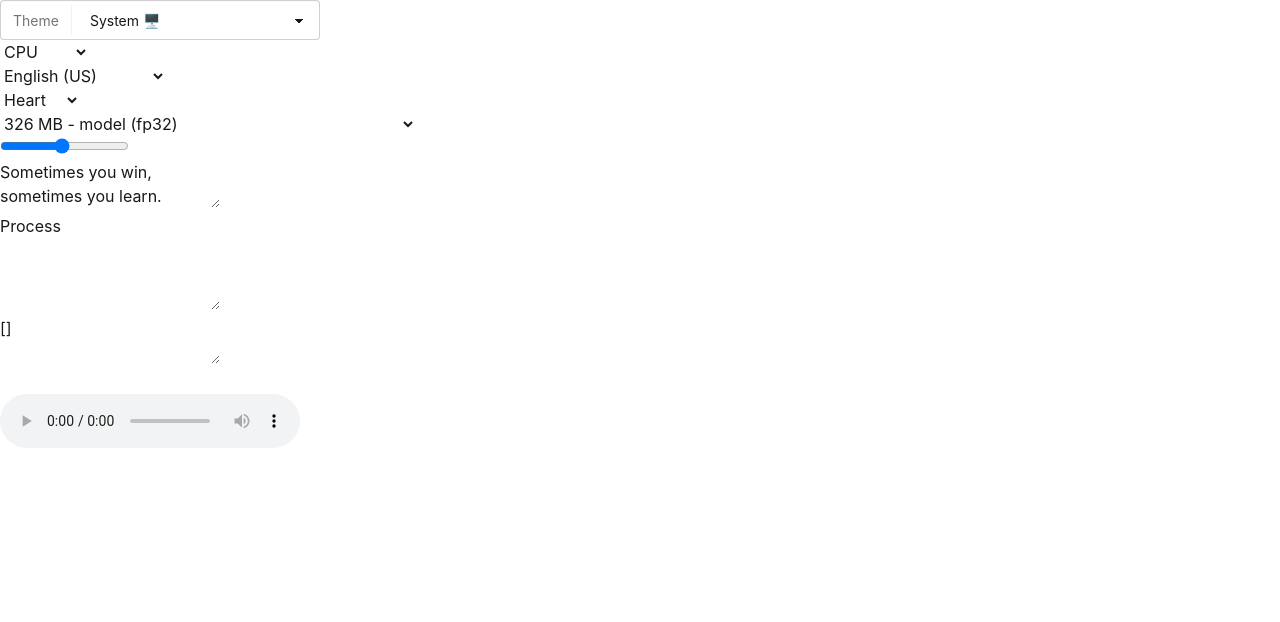
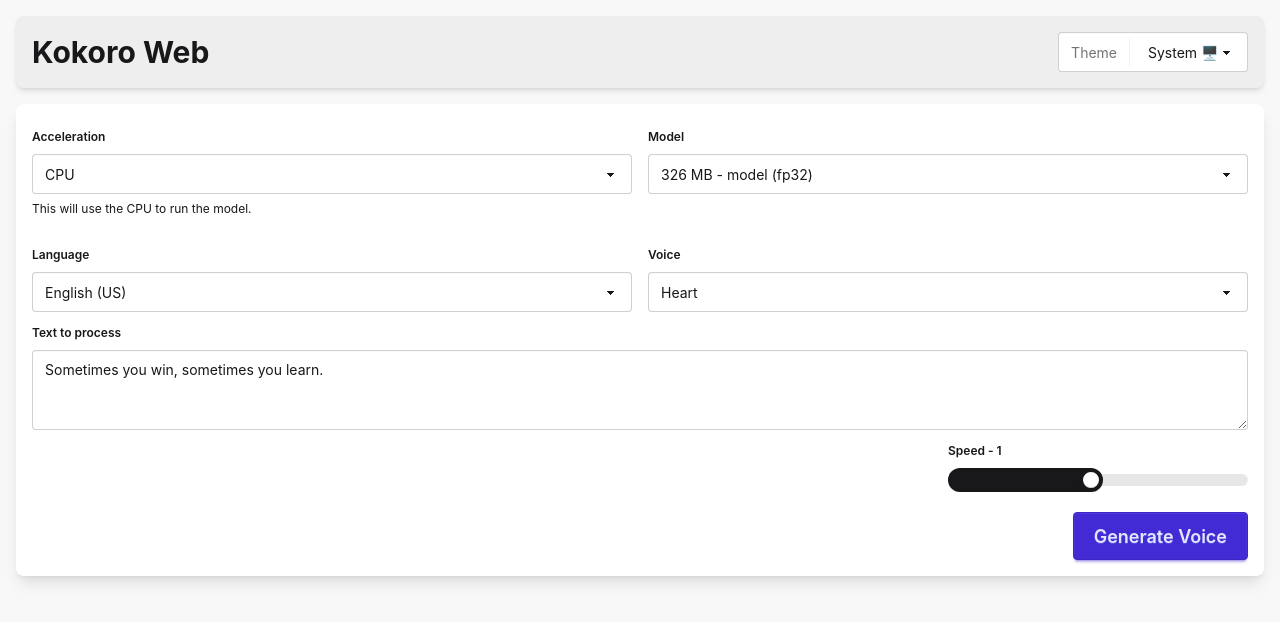
Before and after one commit to DreamKeeper41012/kokoro-web, a SvelteKit app: page / in a window 1280 px wide. Shown: the top 622 px of the page. Built offline with nearby package versions, Linux system fonts and the light colour scheme; what onnxruntime-web would draw is missing.

Commit message:
Refactor layout and enhance page controls with custom components for improved UI

```diff
--- a/src/routes/+layout.svelte
+++ b/src/routes/+layout.svelte
@@ -4,10 +4,24 @@
   import ThemeSelect from "$lib/client/components/themeSelect.svelte";
 </script>
 
-<header>
-  <nav>
-    <ThemeSelect />
-  </nav>
-</header>
+<div
+  class="bg-base-200 h-screen w-screen overflow-x-hidden overflow-y-auto md:px-4"
+>
+  <header
+    class="
+      bg-base-300 md:rounded-box sticky z-50 mx-auto flex w-full items-center
+      justify-between p-4 shadow-md md:top-4 md:max-w-7xl md:px-4 md:pt-4
+    "
+  >
+    <h1 class="text-xl font-bold md:text-3xl">Kokoro Web</h1>
+    <nav>
+      <ThemeSelect />
+    </nav>
+  </header>
 
-{@render children()}
+  <main
+    class=" bg-base-100 md:rounded-box mx-auto w-full p-4 shadow-lg md:mt-8 md:max-w-7xl"
+  >
+    {@render children()}
+  </main>
+</div>
--- a/src/routes/+page.svelte
+++ b/src/routes/+page.svelte
@@ -13,6 +13,9 @@
     voices,
     voicesMap,
   } from "$lib/shared/resources";
+  import SelectControl from "$lib/client/components/selectControl.svelte";
+  import TextareaControl from "$lib/client/components/textareaControl.svelte";
+  import RangeControl from "$lib/client/components/rangeControl.svelte";
 
   let text = $state("Sometimes you win, sometimes you learn.");
   let lang = $state(langsMap["en-us"].langId);
@@ -27,8 +30,18 @@
   });
 
   let webgpuSupported = $state(false);
+  let webgpuHelpText = $state("This will use the CPU to run the model.");
   onMount(async () => {
     webgpuSupported = await detectWebGPU();
+    webgpu = webgpuSupported;
+  });
+  $effect(() => {
+    if (webgpu) {
+      webgpuHelpText =
+        "WebGPU is faster but may not work as expected, try different models, languages and voices.";
+      return;
+    }
+    webgpuHelpText = "This will use the CPU to run the model.";
   });
 
   let loading = $state(false);
@@ -68,45 +81,74 @@
   };
 </script>
 
-<select bind:value={webgpu}>
+<div class="grid grid-cols-1 gap-4 md:grid-cols-2">
+  <SelectControl
+    bind:value={webgpu}
+    title="Acceleration"
+    helpText={webgpuHelpText}
+    selectClass="w-full"
+  >
     <option value={false}>CPU</option>
+    {#if webgpuSupported}
       <option value={true}>WebGPU</option>
-</select>
-<br />
-<select bind:value={lang}>
-  {#each langs as lng}
-    <option value={lng.langId}>{lng.name}</option>
-  {/each}
-</select>
-<br />
-<select bind:value={voice}>
-  {#each langVoices as vo}
-    <option value={vo.voiceId}>{vo.name}</option>
-  {/each}
-</select>
-<br />
-<select bind:value={model}>
+    {:else}
+      <option disabled>WebGPU (not supported by your browser)</option>
+    {/if}
+  </SelectControl>
+
+  <SelectControl bind:value={model} title="Model" selectClass="w-full">
     {#each models as mo}
       <option value={mo.modelId}>
         {mo.size} - {mo.modelId} ({mo.quantization})
       </option>
     {/each}
-</select>
-<br />
-<input type="range" min="0.1" max="2" step="0.1" bind:value={speed} />
-<br />
-<textarea bind:value={text}></textarea>
-<br />
-<button onclick={() => process()} disabled={loading}>Process</button>
+  </SelectControl>
 
-<br />
-<br />
-<textarea>{phonemes}</textarea>
-<br />
+  <SelectControl bind:value={lang} title="Language" selectClass="w-full">
+    {#each langs as lng}
+      <option value={lng.langId}>{lng.name}</option>
+    {/each}
+  </SelectControl>
 
-<textarea>{JSON.stringify(tokens)}</textarea>
+  <SelectControl bind:value={voice} title="Voice" selectClass="w-full">
+    {#each langVoices as vo}
+      <option value={vo.voiceId}>{vo.name}</option>
+    {/each}
+  </SelectControl>
+</div>
 
-<br />
-<br />
+<TextareaControl
+  bind:value={text}
+  title="Text to process"
+  textareaClass="w-full"
+/>
 
-<audio src={voiceUrl} controls></audio>
+<div class="flex flex-col items-end space-y-4">
+  <div class="w-full max-w-[300px]">
+    <RangeControl
+      bind:value={speed}
+      title="Speed"
+      min="0.1"
+      max="2"
+      step="0.1"
+    />
+  </div>
+  <button
+    class="btn btn-primary btn-lg"
+    onclick={() => process()}
+    disabled={loading}
+  >
+    Generate Voice
+  </button>
+</div>
+
+{#if phonemes}
+  <TextareaControl bind:value={phonemes} title="Phonemes" />
+{/if}
+{#if phonemes}
+  <TextareaControl bind:value={tokens} title="Tokens" />
+{/if}
+
+{#if voiceUrl && !loading}
+  <audio class="w-full" src={voiceUrl} controls></audio>
+{/if}
```
Lines whose indentation alone changed are shown as unchanged.
